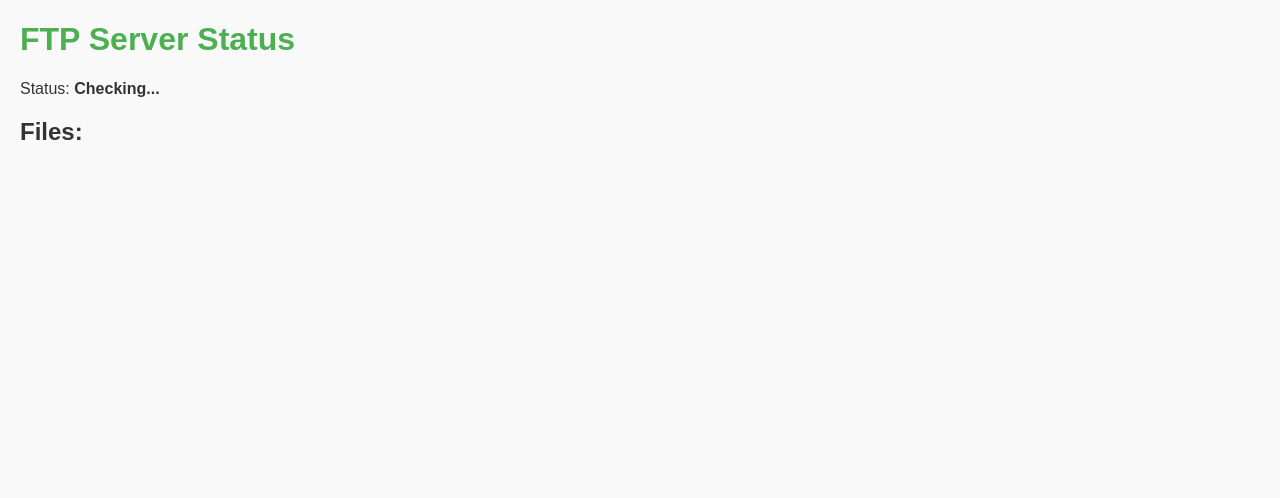
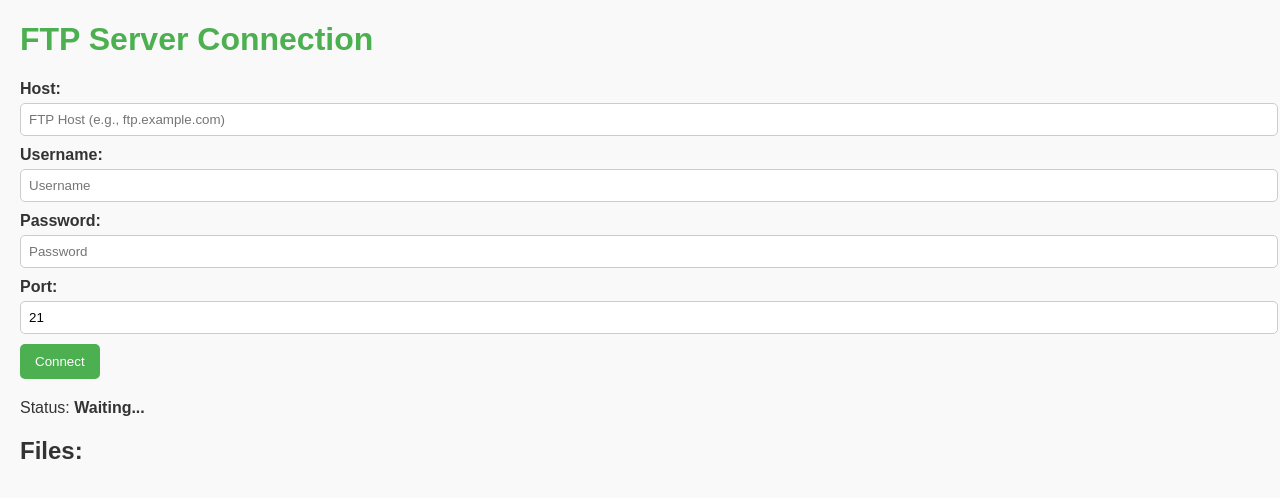
Before and after one commit to mollehya-boy666/Game_down, a plain HTML site: page index.html in a window 1280 px wide. Drawn offline with Linux system fonts and the light colour scheme; no server answers.

Commit message:
Update index.html

```diff
--- a/index.html
+++ b/index.html
@@ -3,17 +3,42 @@
 <head>
   <meta charset="UTF-8">
   <meta name="viewport" content="width=device-width, initial-scale=1.0">
-  <title>FTP Server Status</title>
+  <title>FTP Server Connection</title>
   <style>
     body {
       font-family: Arial, sans-serif;
       margin: 20px;
-      padding: 0;
       background-color: #f9f9f9;
       color: #333;
     }
     h1 {
       color: #4CAF50;
+    }
+    form {
+      margin-bottom: 20px;
+    }
+    label {
+      display: block;
+      margin-bottom: 5px;
+      font-weight: bold;
+    }
+    input {
+      width: 100%;
+      padding: 8px;
+      margin-bottom: 10px;
+      border: 1px solid #ccc;
+      border-radius: 5px;
+    }
+    button {
+      background-color: #4CAF50;
+      color: white;
+      padding: 10px 15px;
+      border: none;
+      border-radius: 5px;
+      cursor: pointer;
+    }
+    button:hover {
+      background-color: #45a049;
     }
     .status {
       font-weight: bold;
@@ -31,23 +56,60 @@
   </style>
 </head>
 <body>
-  <h1>FTP Server Status</h1>
-  <p>Status: <span class="status">Checking...</span></p>
+  <h1>FTP Server Connection</h1>
+
+  <form id="ftp-form">
+    <label for="host">Host:</label>
+    <input type="text" id="host" name="host" placeholder="FTP Host (e.g., ftp.example.com)" required>
+
+    <label for="username">Username:</label>
+    <input type="text" id="username" name="username" placeholder="Username" required>
+
+    <label for="password">Password:</label>
+    <input type="password" id="password" name="password" placeholder="Password" required>
+
+    <label for="port">Port:</label>
+    <input type="number" id="port" name="port" placeholder="Port (default: 21)" value="21" required>
+
+    <button type="submit">Connect</button>
+  </form>
+
+  <p>Status: <span class="status">Waiting...</span></p>
   <h2>Files:</h2>
   <ul id="file-list"></ul>
 
   <script>
-    async function fetchFTPStatus() {
+    const form = document.getElementById('ftp-form');
+    const statusElem = document.querySelector('.status');
+    const fileList = document.getElementById('file-list');
+
+    form.addEventListener('submit', async (e) => {
+      e.preventDefault();
+
+      // Gather form data
+      const formData = new FormData(form);
+      const ftpDetails = {
+        host: formData.get('host'),
+        username: formData.get('username'),
+        password: formData.get('password'),
+        port: formData.get('port')
+      };
+
       try {
-        const response = await fetch('/ftp-files');
+        // Send data to the server
+        const response = await fetch('/ftp-files', {
+          method: 'POST',
+          headers: { 'Content-Type': 'application/json' },
+          body: JSON.stringify(ftpDetails)
+        });
+
         const data = await response.json();
-        const statusElem = document.querySelector('.status');
-        const fileList = document.getElementById('file-list');
 
         if (data.online) {
           statusElem.textContent = 'Online';
           statusElem.style.color = 'green';
 
+          // Display files
           fileList.innerHTML = '';
           data.files.forEach(file => {
             const listItem = document.createElement('li');
@@ -60,11 +122,11 @@
           fileList.innerHTML = '<li>No files available</li>';
         }
       } catch (err) {
-        console.error('Error fetching FTP status:', err);
+        statusElem.textContent = 'Error connecting to FTP server';
+        statusElem.style.color = 'red';
+        console.error(err);
       }
-    }
-
-    fetchFTPStatus();
+    });
   </script>
 </body>
-</html>
+  </html>
```
